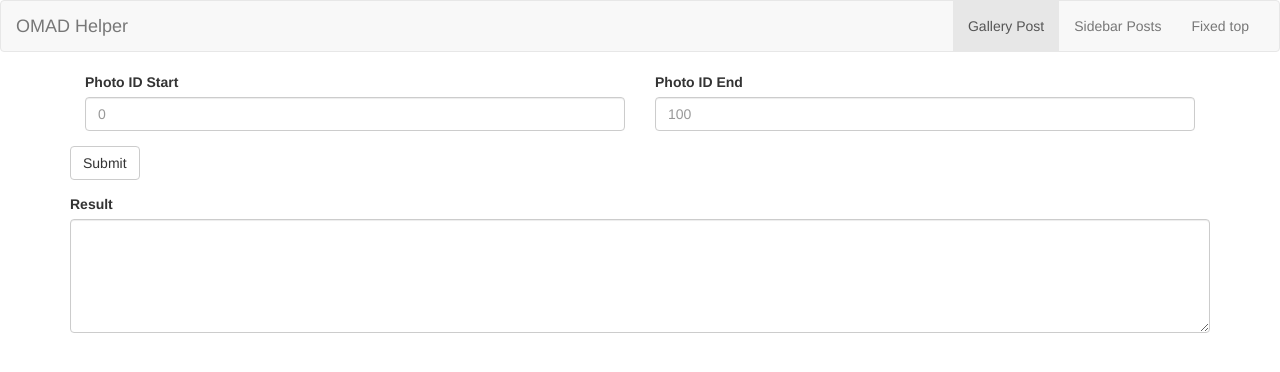
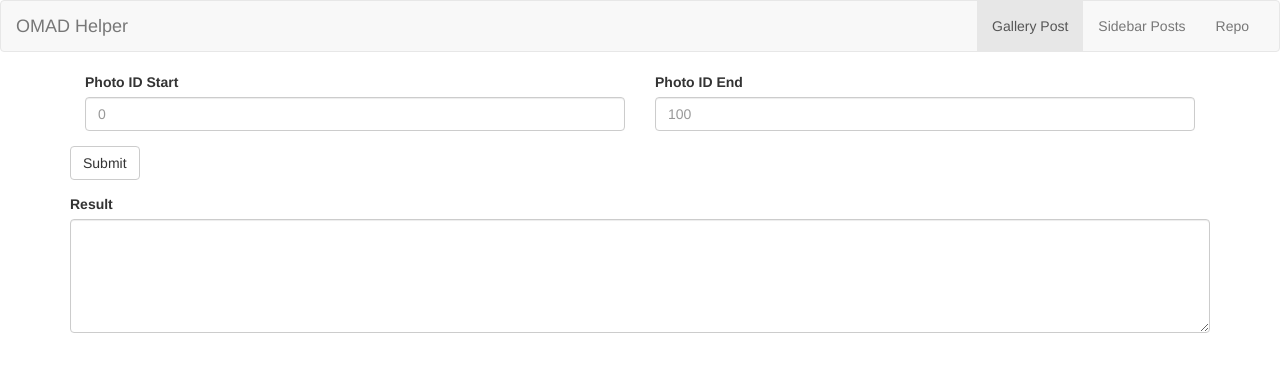
Before and after one commit to jimmybnguyen/omad_helper, a plain HTML site: page index.html in a window 1280 px wide. Drawn offline with nearby package versions, Linux system fonts and the light colour scheme.

Commit message:
Add repo link to site

```diff
--- a/index.html
+++ b/index.html
@@ -19,7 +19,7 @@
               <ul class="nav navbar-nav navbar-right">
                 <li class="active"><a href="index.html">Gallery Post <span class="sr-only">(current)</span></a></li>
                 <li><a href="sidebar.html">Sidebar Posts</a></li>
-                <li><a href="../navbar-fixed-top/">Fixed top</a></li>
+                <li><a href="https://github.com/jimmybnguyen/omad_helper" target="_blank">Repo</a></li>
               </ul>
             </div><!--/.nav-collapse -->
           </div><!--/.container-fluid -->
```
Also changed, not shown: sidebar.html (+1 -1 lines).
